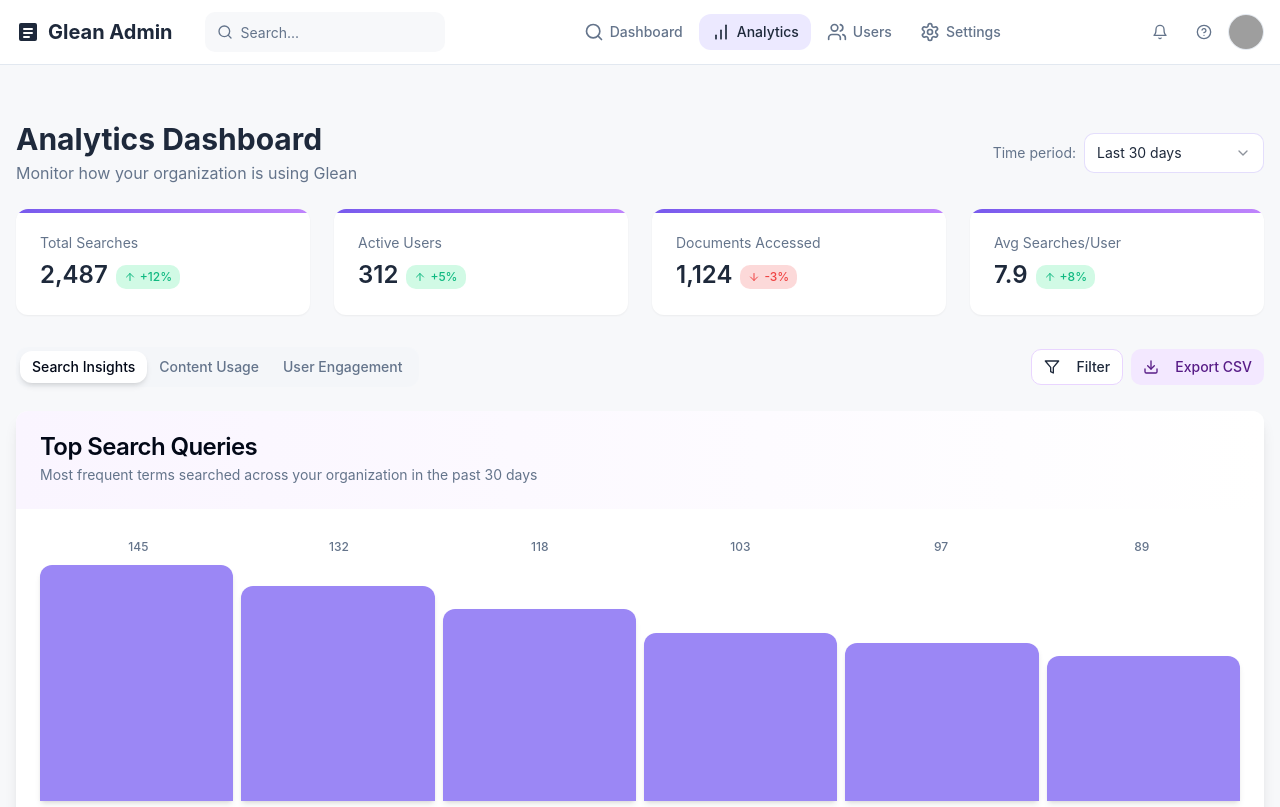
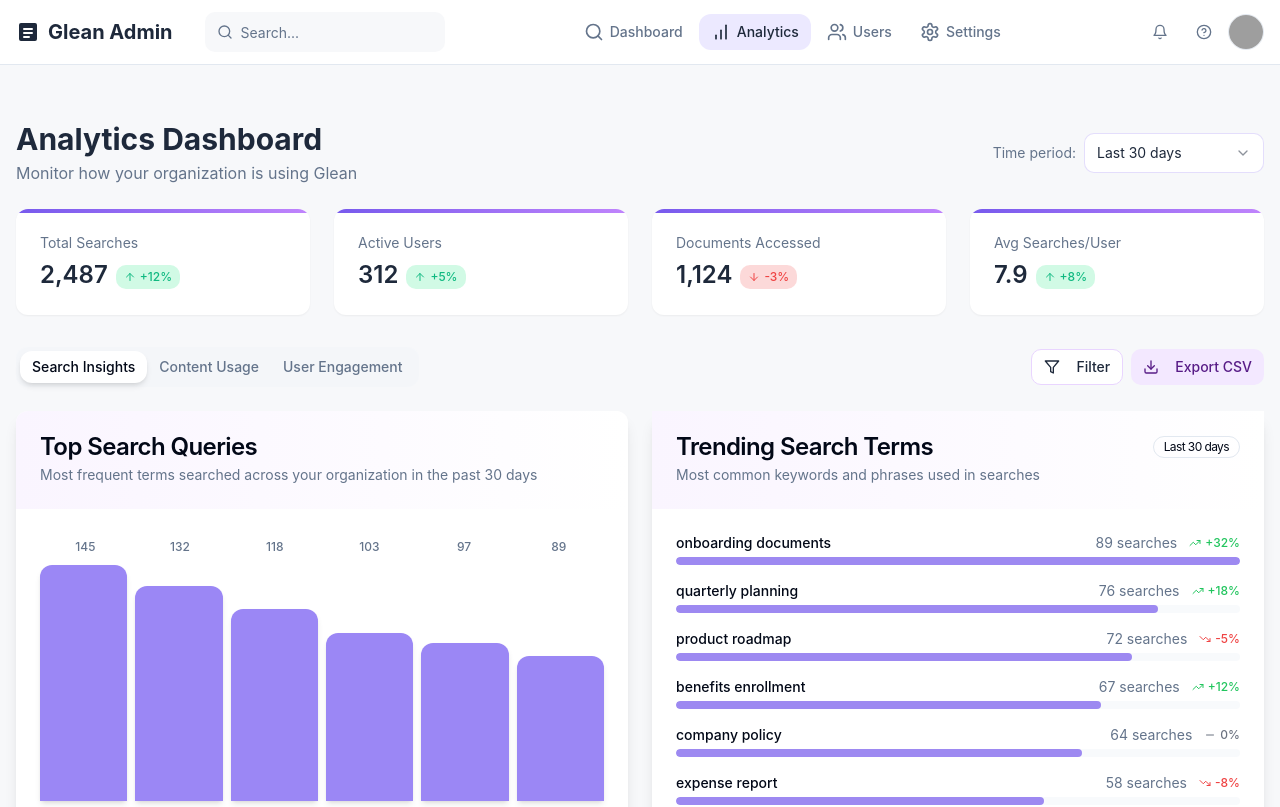
Before and after one commit to pauly7610/glean-insight-hub, a React (Vite) app: page /analytics in a window 1280 px wide. Shown: the top 807 px of the page. Built offline with nearby package versions, Linux system fonts and the light colour scheme; grey boxes are pictures that could not be loaded.

Commit message:
Add search term analysis feature
Adds a new card to the analytics dashboard to display and analyze top search terms, including visualizations, trend indicators, and filtering options.

```diff
--- a/src/components/analytics/SearchInsights.tsx
+++ b/src/components/analytics/SearchInsights.tsx
@@ -1,9 +1,9 @@
-
 import React from 'react';
 import { Card, CardContent, CardDescription, CardHeader, CardTitle } from '@/components/ui/card';
 import { Table, TableBody, TableCell, TableHead, TableHeader, TableRow } from '@/components/ui/table';
 import { BarChart } from '@/components/ui/chart';
 import { Badge } from '@/components/ui/badge';
+import TrendingSearchTerms from './TrendingSearchTerms';
 
 interface SearchInsightsProps {
   timeRange: string;
@@ -54,6 +54,7 @@ const SearchInsights: React.FC<SearchInsightsProps> = ({ timeRange }) => {
 
   return (
     <>
+      <div className="grid grid-cols-1 lg:grid-cols-2 gap-6">
         <Card className="overflow-hidden border-none shadow-lg">
           <CardHeader className="bg-gradient-to-r from-purple-50 to-white dark:from-purple-900/10 dark:to-background pb-6">
             <CardTitle>Top Search Queries</CardTitle>
@@ -67,6 +68,9 @@ const SearchInsights: React.FC<SearchInsightsProps> = ({ timeRange }) => {
             </div>
           </CardContent>
         </Card>
+
+        <TrendingSearchTerms timeRange={timeRange} />
+      </div>
 
       <div className="grid grid-cols-1 lg:grid-cols-2 gap-6 mt-6">
         <Card className="border-none shadow-lg">
--- /dev/null
+++ b/src/components/analytics/TrendingSearchTerms.tsx
@@ -0,0 +1,90 @@
+
+import React from 'react';
+import { Card, CardContent, CardDescription, CardHeader, CardTitle } from '@/components/ui/card';
+import { Badge } from '@/components/ui/badge';
+import { TrendingUp, TrendingDown, Minus } from 'lucide-react';
+
+interface SearchTerm {
+  term: string;
+  count: number;
+  trend: number; // percentage change
+}
+
+interface TrendingSearchTermsProps {
+  timeRange: string;
+}
+
+const TrendingSearchTerms: React.FC<TrendingSearchTermsProps> = ({ timeRange }) => {
+  // Mock data for search terms
+  const searchTerms: SearchTerm[] = [
+    { term: "onboarding documents", count: 89, trend: 32 },
+    { term: "quarterly planning", count: 76, trend: 18 },
+    { term: "product roadmap", count: 72, trend: -5 },
+    { term: "benefits enrollment", count: 67, trend: 12 },
+    { term: "company policy", count: 64, trend: 0 },
+    { term: "expense report", count: 58, trend: -8 },
+    { term: "team directory", count: 52, trend: 15 },
+    { term: "vacation request", count: 49, trend: 7 }
+  ];
+
+  const getTrendColor = (trend: number) => {
+    if (trend > 0) return "text-green-500";
+    if (trend < 0) return "text-red-500";
+    return "text-gray-500";
+  };
+
+  const getTrendIcon = (trend: number) => {
+    if (trend > 0) return <TrendingUp className="h-3 w-3 mr-1" />;
+    if (trend < 0) return <TrendingDown className="h-3 w-3 mr-1" />;
+    return <Minus className="h-3 w-3 mr-1" />;
+  };
+
+  // Calculate max count for visualization
+  const maxCount = Math.max(...searchTerms.map(term => term.count));
+
+  return (
+    <Card className="border-none shadow-lg">
+      <CardHeader className="bg-gradient-to-r from-purple-50 to-white dark:from-purple-900/10 dark:to-background">
+        <CardTitle className="flex items-center justify-between">
+          <span>Trending Search Terms</span>
+          <Badge variant="outline" className="font-normal text-xs">
+            Last {timeRange} days
+          </Badge>
+        </CardTitle>
+        <CardDescription>Most common keywords and phrases used in searches</CardDescription>
+      </CardHeader>
+      <CardContent className="pt-6">
+        <div className="space-y-4">
+          {searchTerms.map((term) => (
+            <div key={term.term} className="group">
+              <div className="flex items-center justify-between mb-1">
+                <div className="font-medium text-sm">{term.term}</div>
+                <div className="flex items-center gap-3">
+                  <span className="text-sm text-muted-foreground">{term.count} searches</span>
+                  <span className={`flex items-center text-xs font-medium ${getTrendColor(term.trend)}`}>
+                    {getTrendIcon(term.trend)}
+                    {term.trend > 0 ? '+' : ''}{term.trend}%
+                  </span>
+                </div>
+              </div>
+              <div className="h-2 bg-muted/50 rounded-full overflow-hidden">
+                <div
+                  className="h-full bg-primary/70 rounded-full transition-all group-hover:bg-primary"
+                  style={{ width: `${(term.count / maxCount) * 100}%` }}
+                />
+              </div>
+            </div>
+          ))}
+        </div>
+
+        <div className="flex justify-center mt-6">
+          <button className="text-primary text-sm font-medium flex items-center hover:underline">
+            View all search terms
+          </button>
+        </div>
+      </CardContent>
+    </Card>
+  );
+};
+
+export default TrendingSearchTerms;
```
Also changed, not shown: src/App.css (+22 -0 lines). Lines whose indentation alone changed are shown as unchanged.
